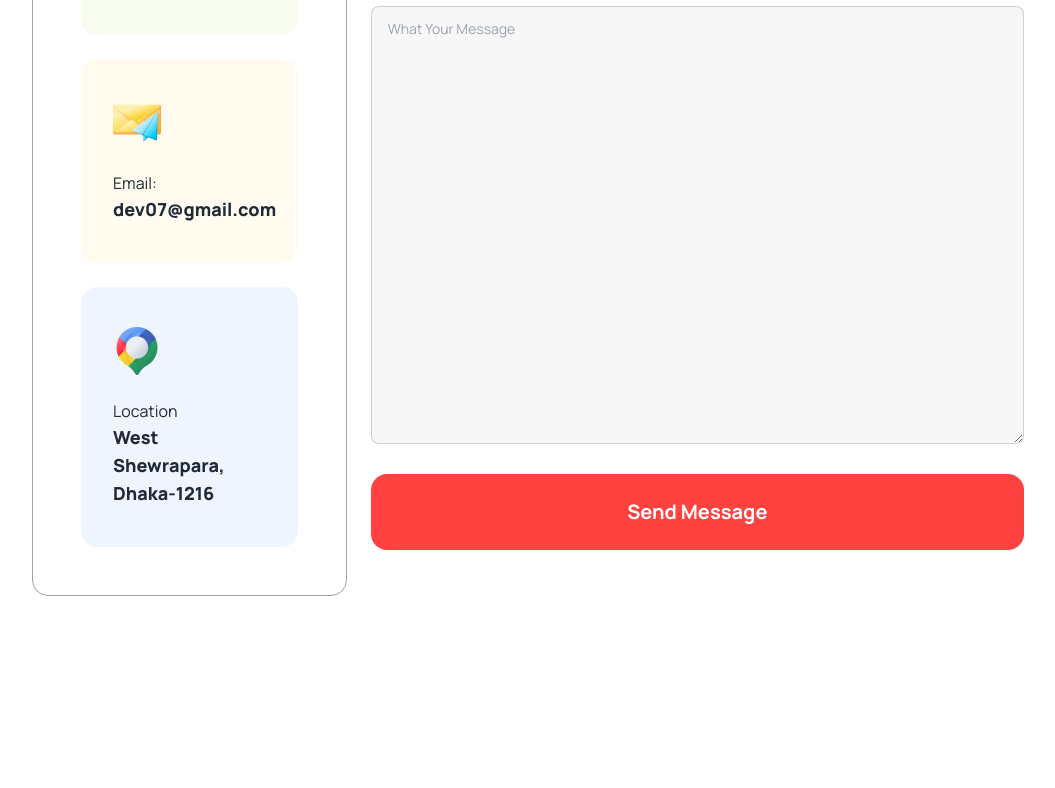
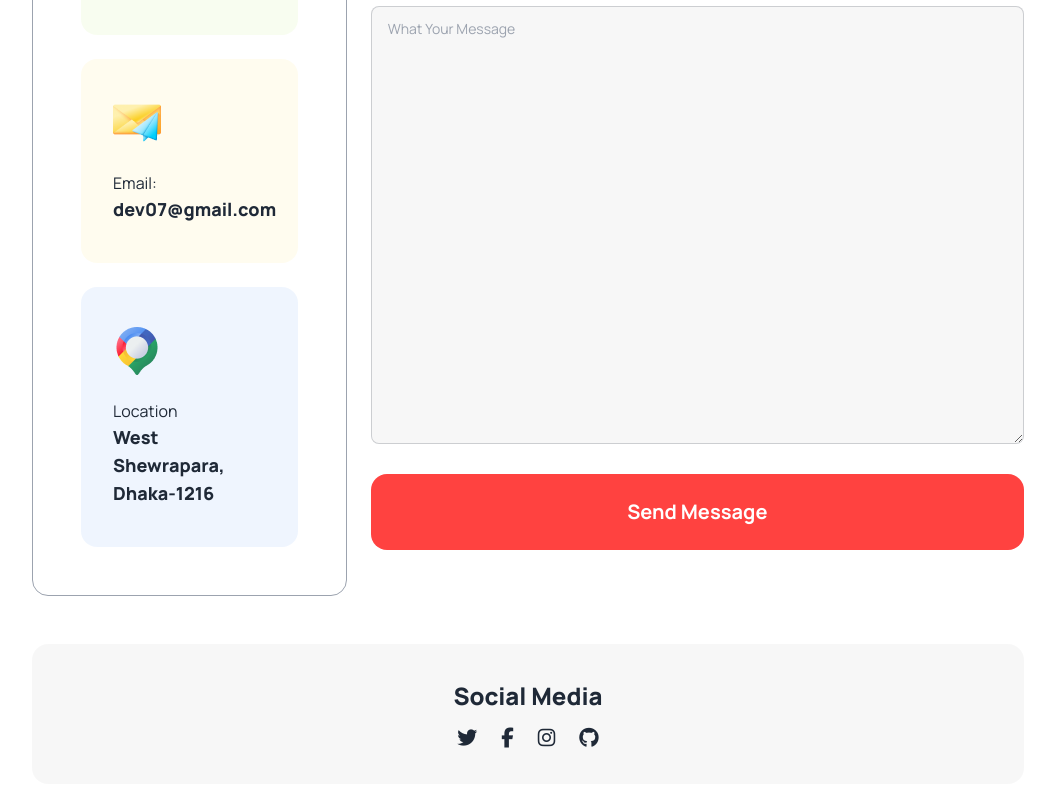
Before and after one commit to Rakibul101/hockey-website, a plain HTML site: page index.html in a window 1280 px wide. Shown: the part 5065-5853 px from the top of the page, without its empty margins (112-1167 px from the left). Before the commit the page ends 5701 px from the top, so only its background shows below. Drawn offline with nearby package versions, Linux system fonts and the light colour scheme.

Commit message:
social media section added

```diff
--- a/index.html
+++ b/index.html
@@ -564,6 +564,15 @@
 
         </div>
       </div>
+      <div class="text-center mt-12 bg-[#13131808] rounded-2xl py-9">
+        <h3 class="text-2xl font-extrabold">Social Media</h3>
+        <div class="flex justify-center gap-6 mt-4 text-xl font-bold">
+          <i class="fa-brands fa-twitter"></i>
+          <i class="fa-brands fa-facebook-f"></i>
+          <i class="fa-brands fa-instagram"></i>
+          <i class="fa-brands fa-github"></i>
+        </div>
+      </div>
     </section>
   </main>
   <footer>
```
